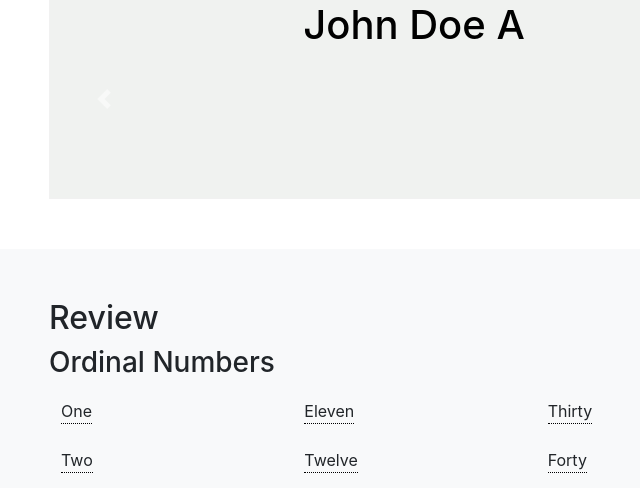
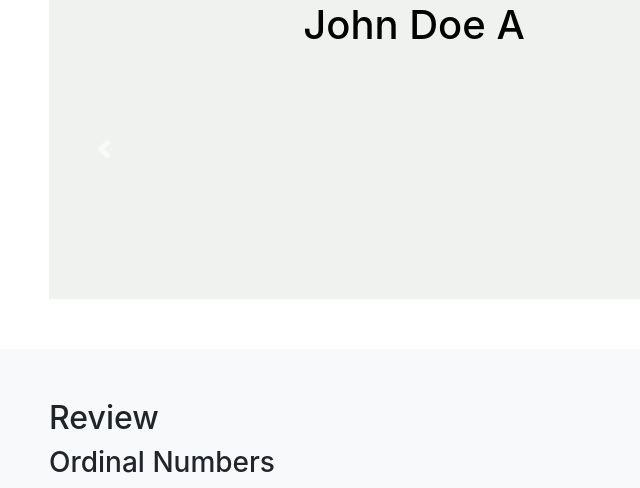
Before and after one commit to jenniferli1098/chinatowncitizenship, a PHP site: page /english_module1.html in a window 1280 px wide. Shown: the part 455-943 px from the top of the page, without its empty margins (226-866 px from the left). Run offline with PHP 8.4, Linux system fonts and the light colour scheme; some libraries are stand-ins or nearby versions.

Commit message:
Update custom.css

```diff
--- a/css/custom.css
+++ b/css/custom.css
@@ -14,8 +14,8 @@ section {
 /* The flip card container - set the width and height to whatever you want. We have added the border property to demonstrate that the flip itself goes out of the box on hover (remove perspective if you don't want the 3D effect */
 .flip-card {
   background-color: transparent;
-  width: 200px;
-  height: 200px;
+  width: 300px;
+  height: 300px;
   border: 1px solid #f1f1f1;
   perspective: 1000px; /* Remove this if you don't want the 3D effect */
 }
```
